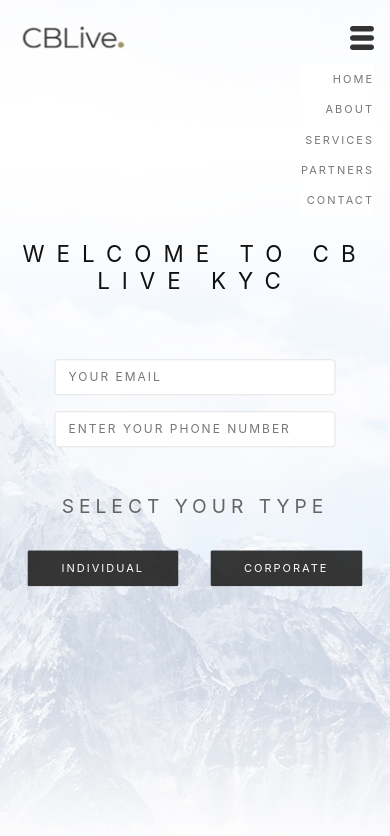
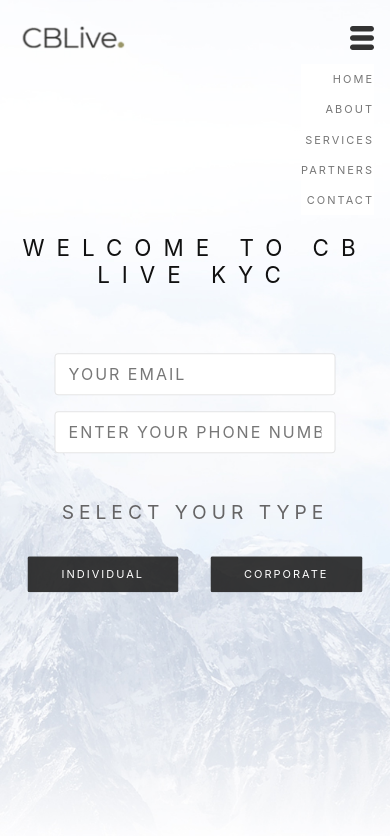
Before and after one commit to iMiracleDev/KYCAML, a React (Create React App) app: page / in a window 390 px wide. Shown: the top 836 px of the page. Built offline with nearby package versions, Linux system fonts and the light colour scheme.

Commit message:
double click zoom update

```diff
--- a/public/index.html
+++ b/public/index.html
@@ -5,7 +5,7 @@
     <link rel="icon" href="%PUBLIC_URL%/cblive_logo.png" />
     <meta
       name="viewport"
-      content="width=device-width, initial-scale=1.0, user-scalable=yes"
+      content="width=device-width,initial-scale=1,minimum-scale=1,maximum-scale=1,user-scalable=no,viewport-fit=cover"
     />
     <meta name="theme-color" content="#000000" />
     <meta name="description" content="CB Live OTC" />
--- a/src/Components/Home/style.scss
+++ b/src/Components/Home/style.scss
@@ -152,6 +152,7 @@
       }
 
       input {
+        font-size: 16px !important;
         width: 80% !important;
       }
     }
```
